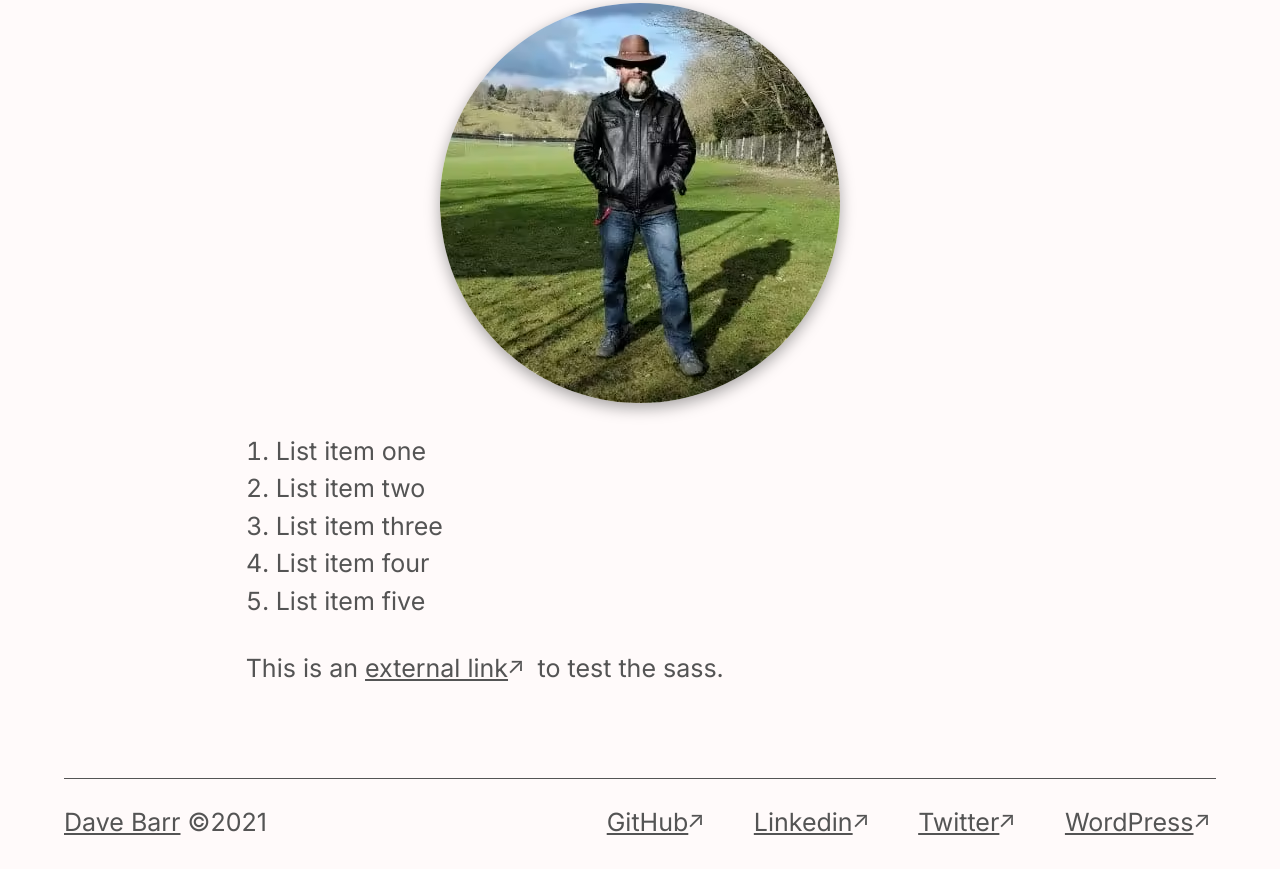
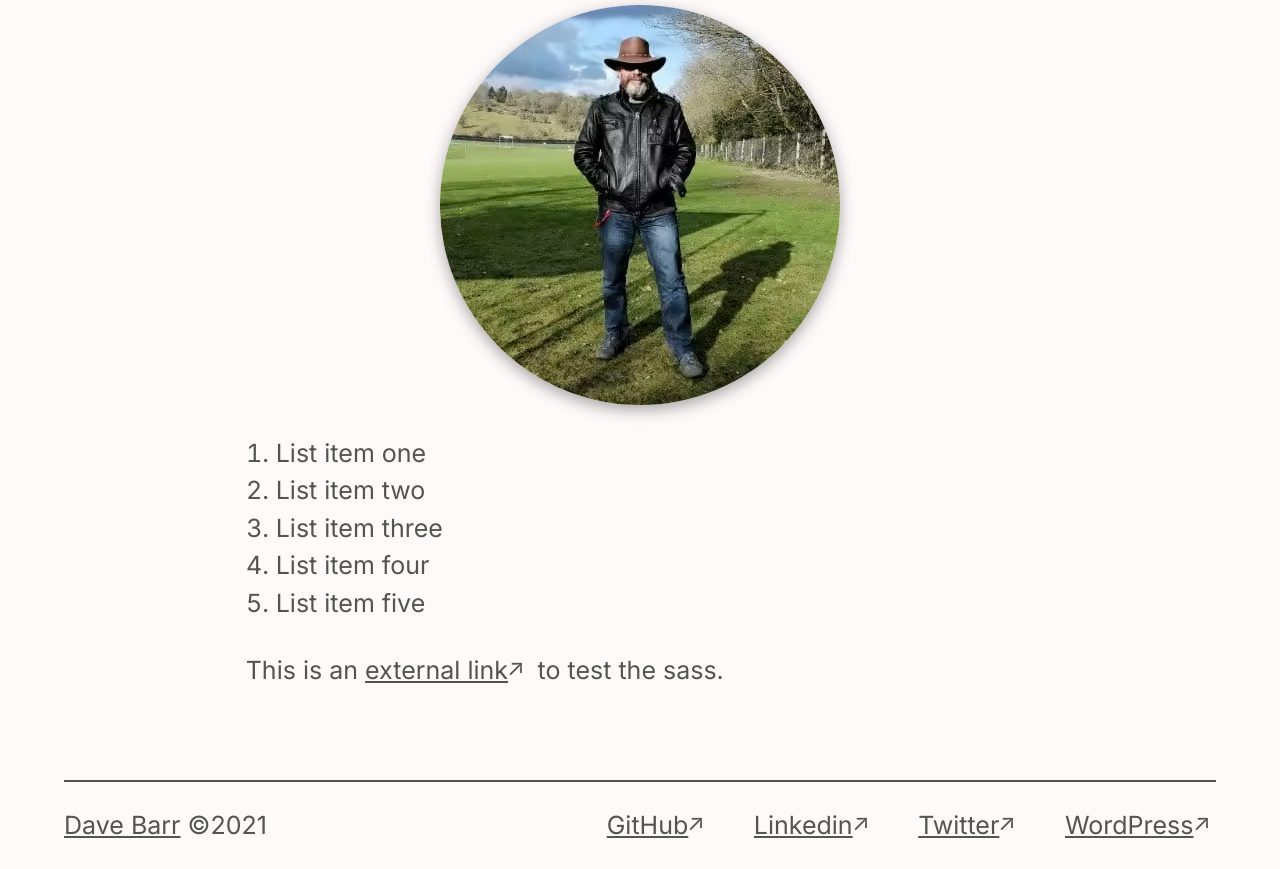
Before and after one commit to Duo48/test, a website: page index.html in a window 1280 px wide. Shown: the part 806-1675 px from the top of the page. Drawn offline with nearby package versions, Linux system fonts and the light colour scheme; files that its build step writes are made by us from their sources.

Commit message:
Add border to header

```diff
--- a/src/sass/base/_site-structure.scss
+++ b/src/sass/base/_site-structure.scss
@@ -6,6 +6,7 @@ header {
     max-width: var(--unit__body-maxwidth);
     padding: 1.5rem 0;
     margin: 0 auto;
+    border-bottom: 2px solid var(--color__body-text);
 
     .logo {
       img {
@@ -38,7 +39,7 @@ footer {
     max-width: var(--unit__body-maxwidth);
     margin: 0 auto;
     padding: 1rem 0;
-    border-top: 1px solid var(--color__body-text);
+    border-top: 2px solid var(--color__body-text);
 
     .info {
       margin: 15px 0;
```
